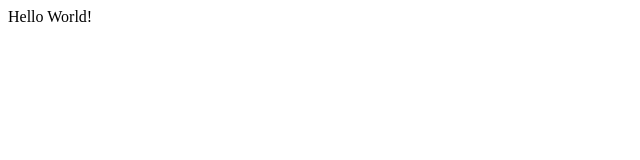
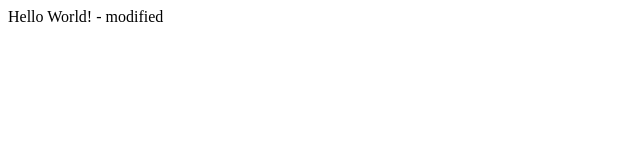
Before and after one commit to vicbenham/test2, a plain HTML site: page index.html in a window 1280 px wide. Shown: the full height of the page, 0-640 px from the left. Drawn offline with Linux system fonts and the light colour scheme.

Commit message:
V2 change

```diff
--- a/index.html
+++ b/index.html
@@ -1 +1 @@
-<div>Hello World!</div>
+<div>Hello World! - modified</div>
```
Also changed, not shown: 1 other file.
